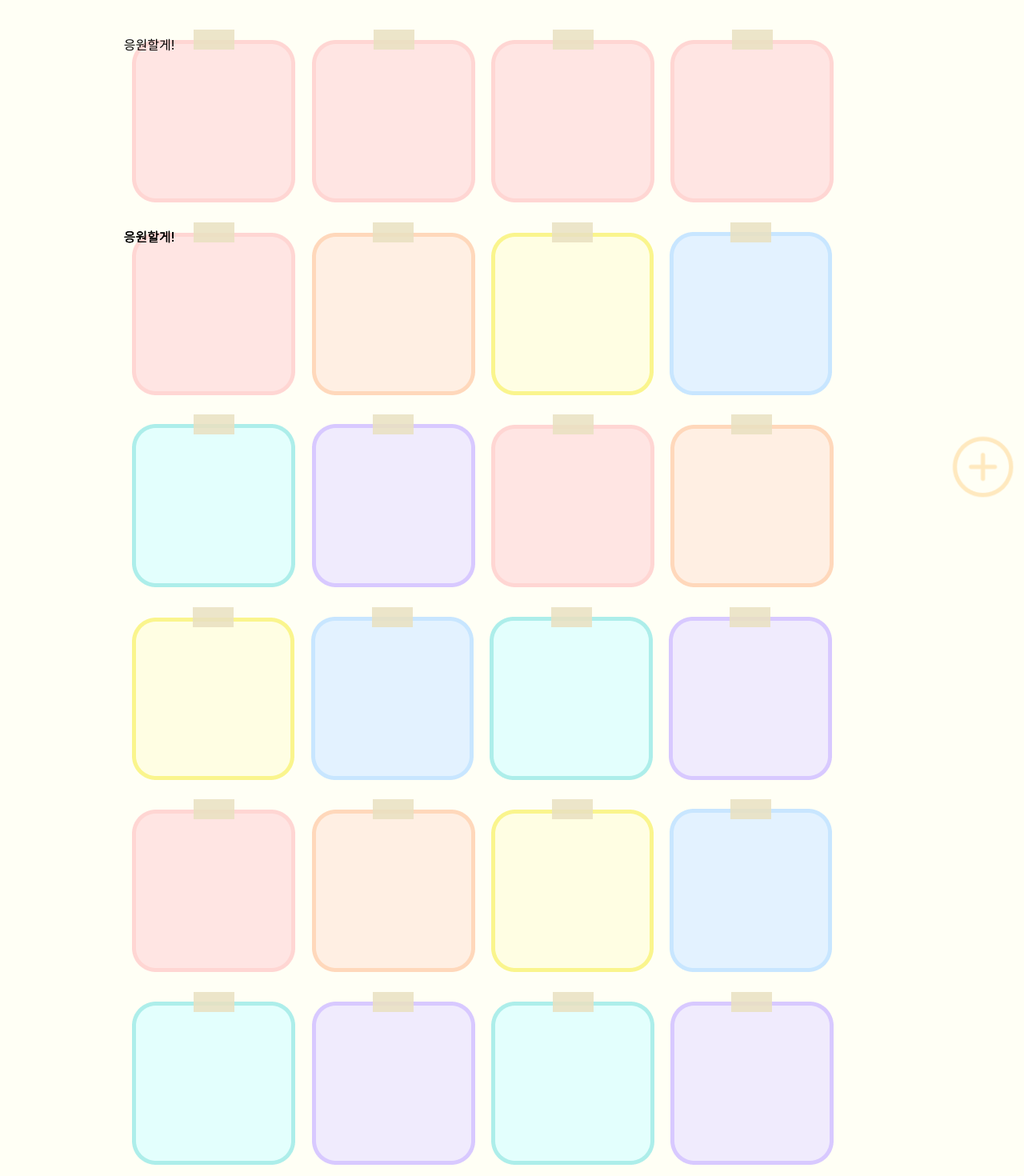
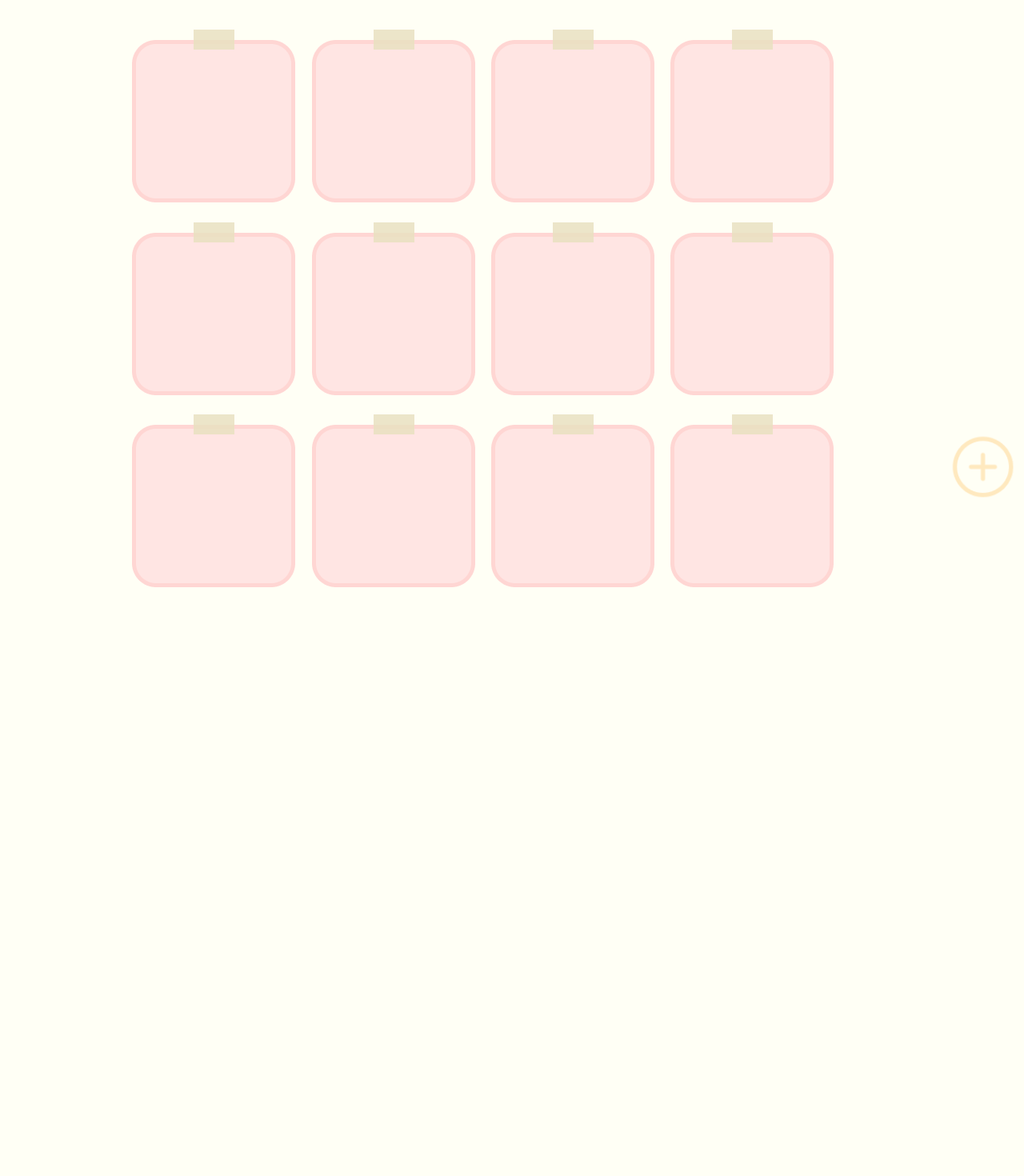
Before and after one commit to Z0ro0/CheerUP, a React (Create React App) app: page / in a window 1280 px wide. Shown: the part 106-1576 px from the top of the page at 80% size. After the commit the page ends 854 px from the top, so only its background shows below. Built offline with nearby package versions, Linux system fonts and the light colour scheme; a web font is replaced by a local one.

Commit message:
중간 저장

```diff
--- a/src/Main.js
+++ b/src/Main.js
@@ -11,41 +11,41 @@ function App() {
       <div id="post-add-container">
           <div id="post-container">
             <div class="post">
-            <p class="post-text">응원할게!</p>
               <img class="post-img" src="./img/post1.png"/>
             </div>
             <div class="post">
-            <p class="post-text">응원할게!</p>
               <img class="post-img" src="./img/post1.png"/>
             </div>
             <div class="post">
-            <p class="post-text">응원할게!</p>
               <img class="post-img" src="./img/post1.png"/>
             </div>
             <div class="post">
-            <p class="post-text">응원할게!</p>
               <img class="post-img" src="./img/post1.png"/>
             </div>
+            <div class="post">
               <img class="post-img" src="./img/post1.png"/>
-            <img class="post-img" src="./img/post2.png"/>
-            <img class="post-img" src="./img/post3.png"/>
-            <img class="post-img" src="./img/post4.png"/>
-            <img class="post-img" src="./img/post5.png"/>
-            <img class="post-img" src="./img/post6.png"/>
+            </div>
+            <div class="post">
               <img class="post-img" src="./img/post1.png"/>
-            <img class="post-img" src="./img/post2.png"/>
-            <img class="post-img" src="./img/post3.png"/>
-            <img class="post-img" src="./img/post4.png"/>
-            <img class="post-img" src="./img/post5.png"/>
-            <img class="post-img" src="./img/post6.png"/>
+            </div>
+            <div class="post">
               <img class="post-img" src="./img/post1.png"/>
-            <img class="post-img" src="./img/post2.png"/>
-            <img class="post-img" src="./img/post3.png"/>
-            <img class="post-img" src="./img/post4.png"/>
-            <img class="post-img" src="./img/post5.png"/>
-            <img class="post-img" src="./img/post6.png"/>
-            <img class="post-img" src="./img/post5.png"/>
-            <img class="post-img" src="./img/post6.png"/>
+            </div>
+            <div class="post">
+              <img class="post-img" src="./img/post1.png"/>
+            </div>
+            <div class="post">
+              <img class="post-img" src="./img/post1.png"/>
+            </div>
+            <div class="post">
+              <img class="post-img" src="./img/post1.png"/>
+            </div>
+            <div class="post">
+              <img class="post-img" src="./img/post1.png"/>
+            </div>
+            <div class="post">
+              <img class="post-img" src="./img/post1.png"/>
+            </div>
           </div>
           <img src="./img/add.png" id="add-button"/>
       </div>
```
Lines whose indentation alone changed are shown as unchanged.
